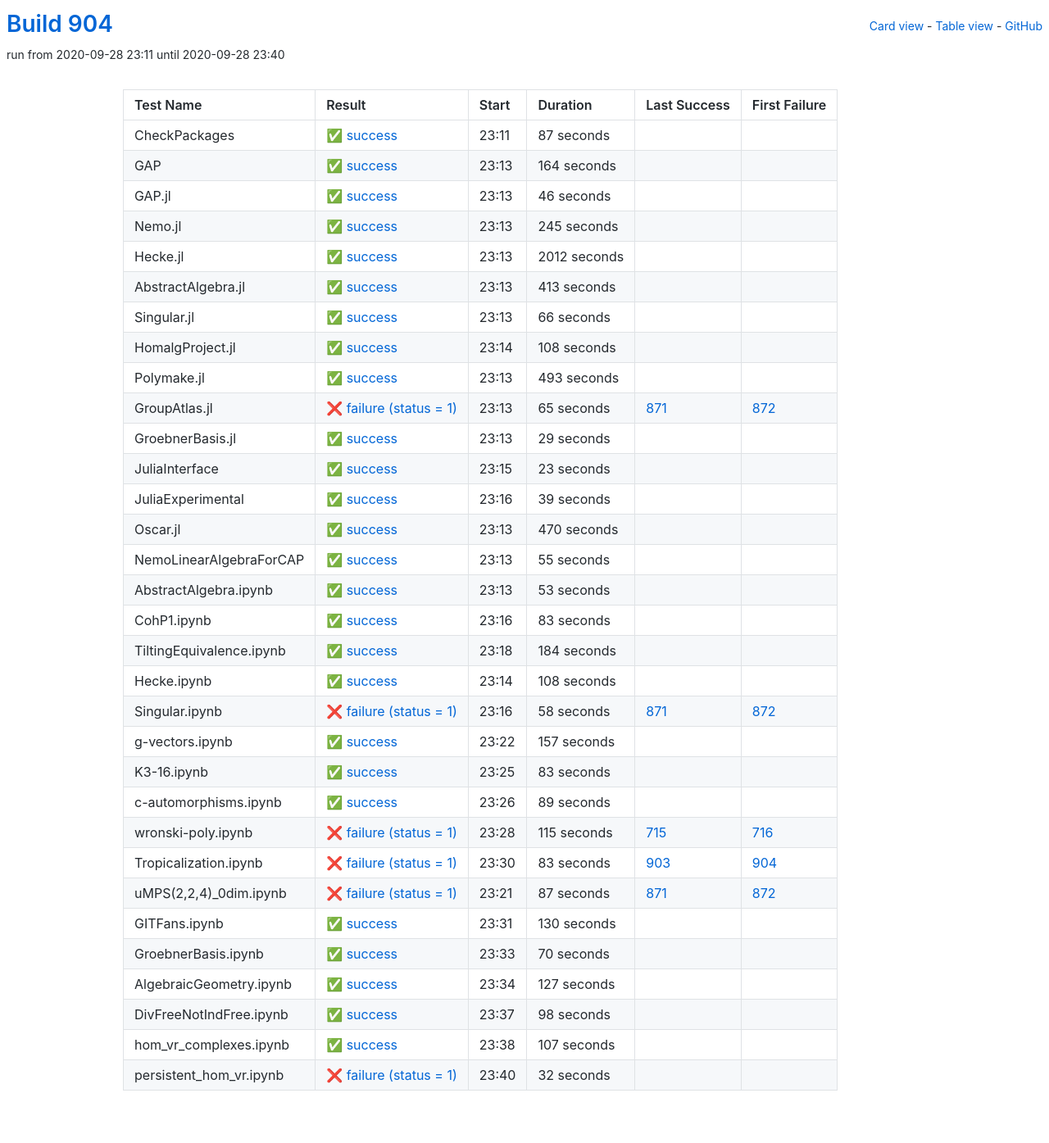
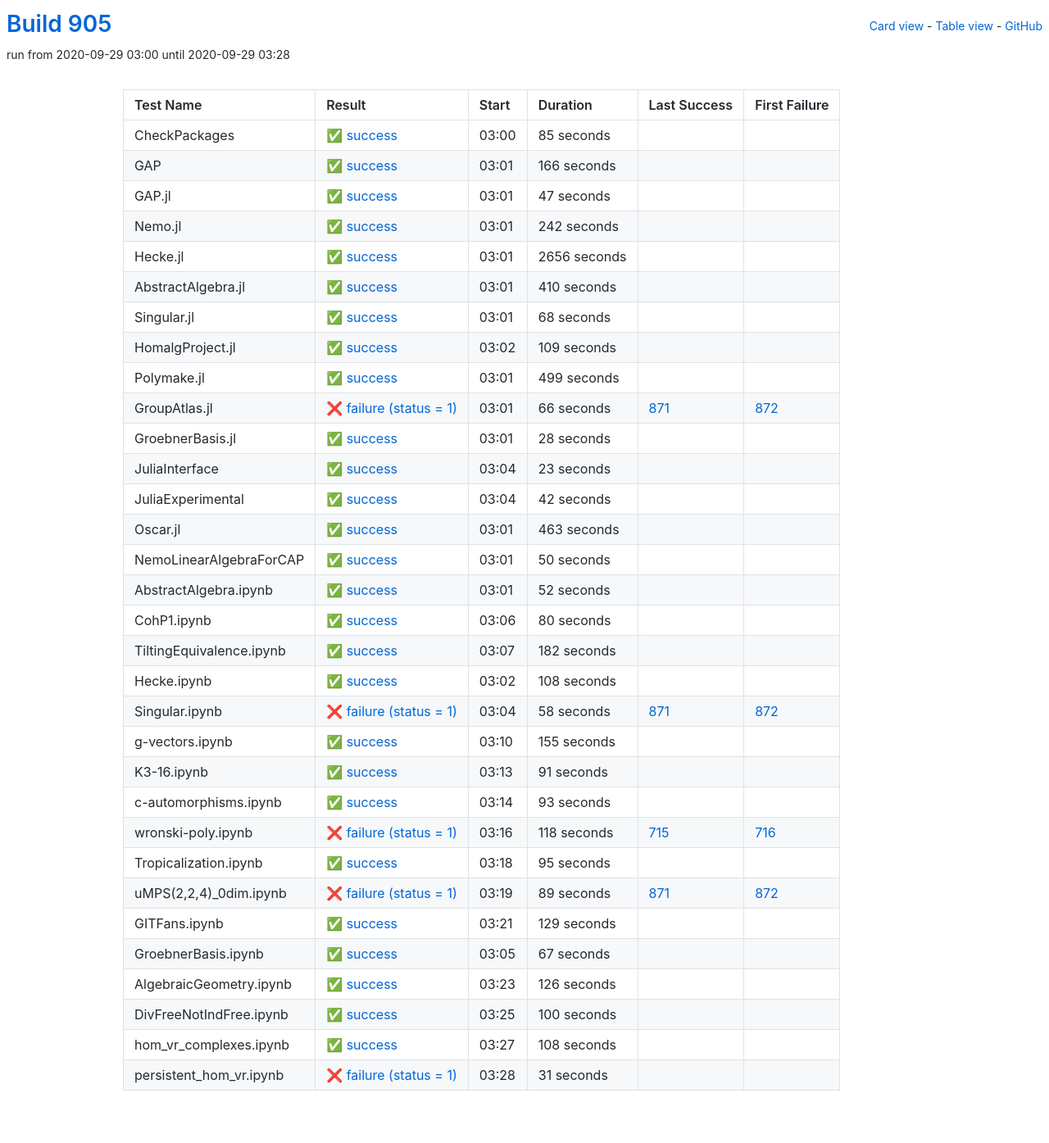
Before and after one commit to oscar-system/oscar-ci-status-stable, a Jekyll site: the page built from table.html, in a window 1280 px wide. Shown: the whole page at 82% size. Built offline with Jekyll 4.4.1, drawn with Linux system fonts in a browser that asks for light colours.

Commit message:
Build #905

```diff
--- a/_data/ci.yml
+++ b/_data/ci.yml
@@ -1,6 +1,6 @@
 ---
-build: 904
-build_url: https://oscarci.mathematik.uni-kl.de/job/oscar-stable/904/
+build: 905
+build_url: https://oscarci.mathematik.uni-kl.de/job/oscar-stable/905/
 job: oscar-stable
 organization: oscar-system
 repo: oscar-ci-status-stable
@@ -8,140 +8,140 @@ repourl: https://github.com/oscar-system/oscar-ci-status-stable
 tests:
 - name: CheckPackages
   id: checkpackages
-  log: https://oscarci.mathematik.uni-kl.de/job/oscar-stable/904/artifact/logs/build-904/CheckPackages.log
-  start: 2020-09-28 23:11
+  log: https://oscarci.mathematik.uni-kl.de/job/oscar-stable/905/artifact/logs/build-905/CheckPackages.log
+  start: 2020-09-29 03:00
   success: true
   exitcode: 0
   status: success
-  duration: 87
+  duration: 85
   last_success: false
   last_success_url:
   first_failure: false
   first_failure_url:
 - name: GAP
   id: gap
-  log: https://oscarci.mathematik.uni-kl.de/job/oscar-stable/904/artifact/logs/build-904/GAP.log
-  start: 2020-09-28 23:13
+  log: https://oscarci.mathematik.uni-kl.de/job/oscar-stable/905/artifact/logs/build-905/GAP.log
+  start: 2020-09-29 03:01
   success: true
   exitcode: 0
   status: success
-  duration: 164
+  duration: 166
   last_success: false
   last_success_url:
   first_failure: false
   first_failure_url:
 - name: GAP.jl
   id: gap-jl
-  log: https://oscarci.mathematik.uni-kl.de/job/oscar-stable/904/artifact/logs/build-904/GAP.jl.log
-  start: 2020-09-28 23:13
+  log: https://oscarci.mathematik.uni-kl.de/job/oscar-stable/905/artifact/logs/build-905/GAP.jl.log
+  start: 2020-09-29 03:01
   success: true
   exitcode: 0
   status: success
-  duration: 46
+  duration: 47
   last_success: false
   last_success_url:
   first_failure: false
   first_failure_url:
 - name: Nemo.jl
   id: nemo-jl
-  log: https://oscarci.mathematik.uni-kl.de/job/oscar-stable/904/artifact/logs/build-904/Nemo.jl.log
-  start: 2020-09-28 23:13
+  log: https://oscarci.mathematik.uni-kl.de/job/oscar-stable/905/artifact/logs/build-905/Nemo.jl.log
+  start: 2020-09-29 03:01
   success: true
   exitcode: 0
   status: success
-  duration: 245
+  duration: 242
   last_success: false
   last_success_url:
   first_failure: false
   first_failure_url:
 - name: Hecke.jl
   id: hecke-jl
-  log: https://oscarci.mathematik.uni-kl.de/job/oscar-stable/904/artifact/logs/build-904/Hecke.jl.log
-  start: 2020-09-28 23:13
+  log: https://oscarci.mathematik.uni-kl.de/job/oscar-stable/905/artifact/logs/build-905/Hecke.jl.log
+  start: 2020-09-29 03:01
   success: true
   exitcode: 0
   status: success
-  duration: 2012
+  duration: 2656
   last_success: false
   last_success_url:
   first_failure: false
   first_failure_url:
 - name: AbstractAlgebra.jl
   id: abstractalgebra-jl
-  log: https://oscarci.mathematik.uni-kl.de/job/oscar-stable/904/artifact/logs/build-904/AbstractAlgebra.jl.log
-  start: 2020-09-28 23:13
+  log: https://oscarci.mathematik.uni-kl.de/job/oscar-stable/905/artifact/logs/build-905/AbstractAlgebra.jl.log
+  start: 2020-09-29 03:01
   success: true
   exitcode: 0
   status: success
-  duration: 413
+  duration: 410
   last_success: false
   last_success_url:
   first_failure: false
   first_failure_url:
 - name: Singular.jl
   id: singular-jl
-  log: https://oscarci.mathematik.uni-kl.de/job/oscar-stable/904/artifact/logs/build-904/Singular.jl.log
-  start: 2020-09-28 23:13
+  log: https://oscarci.mathematik.uni-kl.de/job/oscar-stable/905/artifact/logs/build-905/Singular.jl.log
+  start: 2020-09-29 03:01
   success: true
   exitcode: 0
   status: success
-  duration: 66
+  duration: 68
   last_success: false
   last_success_url:
   first_failure: false
   first_failure_url:
 - name: HomalgProject.jl
   id: homalgproject-jl
-  log: https://oscarci.mathematik.uni-kl.de/job/oscar-stable/904/artifact/logs/build-904/HomalgProject.jl.log
-  start: 2020-09-28 23:14
+  log: https://oscarci.mathematik.uni-kl.de/job/oscar-stable/905/artifact/logs/build-905/HomalgProject.jl.log
+  start: 2020-09-29 03:02
   success: true
   exitcode: 0
   status: success
-  duration: 108
+  duration: 109
   last_success: false
   last_success_url:
   first_failure: false
   first_failure_url:
 - name: Polymake.jl
   id: polymake-jl
-  log: https://oscarci.mathematik.uni-kl.de/job/oscar-stable/904/artifact/logs/build-904/Polymake.jl.log
-  start: 2020-09-28 23:13
+  log: https://oscarci.mathematik.uni-kl.de/job/oscar-stable/905/artifact/logs/build-905/Polymake.jl.log
+  start: 2020-09-29 03:01
   success: true
   exitcode: 0
   status: success
-  duration: 493
+  duration: 499
   last_success: false
   last_success_url:
   first_failure: false
   first_failure_url:
 - name: GroupAtlas.jl
   id: groupatlas-jl
-  log: https://oscarci.mathematik.uni-kl.de/job/oscar-stable/904/artifact/logs/build-904/GroupAtlas.jl.log
-  start: 2020-09-28 23:13
+  log: https://oscarci.mathematik.uni-kl.de/job/oscar-stable/905/artifact/logs/build-905/GroupAtlas.jl.log
+  start: 2020-09-29 03:01
   success: false
   exitcode: 1
   status: failure
-  duration: 65
+  duration: 66
   last_success: 871
   last_success_url: https://oscarci.mathematik.uni-kl.de/job/oscar-stable/871/
   first_failure: 872
   first_failure_url: https://oscarci.mathematik.uni-kl.de/job/oscar-stable/872/
 - name: GroebnerBasis.jl
   id: groebnerbasis-jl
-  log: https://oscarci.mathematik.uni-kl.de/job/oscar-stable/904/artifact/logs/build-904/GroebnerBasis.jl.log
-  start: 2020-09-28 23:13
+  log: https://oscarci.mathematik.uni-kl.de/job/oscar-stable/905/artifact/logs/build-905/GroebnerBasis.jl.log
+  start: 2020-09-29 03:01
   success: true
   exitcode: 0
   status: success
-  duration: 29
+  duration: 28
   last_success: false
   last_success_url:
   first_failure: false
   first_failure_url:
 - name: JuliaInterface
   id: juliainterface
-  log: https://oscarci.mathematik.uni-kl.de/job/oscar-stable/904/artifact/logs/build-904/JuliaInterface.log
-  start: 2020-09-28 23:15
+  log: https://oscarci.mathematik.uni-kl.de/job/oscar-stable/905/artifact/logs/build-905/JuliaInterface.log
+  start: 2020-09-29 03:04
   success: true
   exitcode: 0
   status: success
@@ -152,80 +152,80 @@ tests:
   first_failure_url:
 - name: JuliaExperimental
   id: juliaexperimental
-  log: https://oscarci.mathematik.uni-kl.de/job/oscar-stable/904/artifact/logs/build-904/JuliaExperimental.log
-  start: 2020-09-28 23:16
+  log: https://oscarci.mathematik.uni-kl.de/job/oscar-stable/905/artifact/logs/build-905/JuliaExperimental.log
+  start: 2020-09-29 03:04
   success: true
   exitcode: 0
   status: success
-  duration: 39
+  duration: 42
   last_success: false
   last_success_url:
   first_failure: false
   first_failure_url:
 - name: Oscar.jl
   id: oscar-jl
-  log: https://oscarci.mathematik.uni-kl.de/job/oscar-stable/904/artifact/logs/build-904/Oscar.jl.log
-  start: 2020-09-28 23:13
+  log: https://oscarci.mathematik.uni-kl.de/job/oscar-stable/905/artifact/logs/build-905/Oscar.jl.log
+  start: 2020-09-29 03:01
   success: true
   exitcode: 0
   status: success
-  duration: 470
+  duration: 463
   last_success: false
   last_success_url:
   first_failure: false
   first_failure_url:
 - name: NemoLinearAlgebraForCAP
   id: nemolinearalgebraforcap
-  log: https://oscarci.mathematik.uni-kl.de/job/oscar-stable/904/artifact/logs/build-904/NemoLinearAlgebraForCAP.log
-  start: 2020-09-28 23:13
+  log: https://oscarci.mathematik.uni-kl.de/job/oscar-stable/905/artifact/logs/build-905/NemoLinearAlgebraForCAP.log
+  start: 2020-09-29 03:01
   success: true
   exitcode: 0
   status: success
-  duration: 55
+  duration: 50
   last_success: false
   last_success_url:
   first_failure: false
   first_failure_url:
 - name: AbstractAlgebra.ipynb
   id: abstractalgebra-ipynb
-  log: https://oscarci.mathematik.uni-kl.de/job/oscar-stable/904/artifact/logs/build-904/AbstractAlgebra.ipynb.log
-  start: 2020-09-28 23:13
+  log: https://oscarci.mathematik.uni-kl.de/job/oscar-stable/905/artifact/logs/build-905/AbstractAlgebra.ipynb.log
+  start: 2020-09-29 03:01
   success: true
   exitcode: 0
   status: success
-  duration: 53
+  duration: 52
   last_success: false
   last_success_url:
   first_failure: false
   first_failure_url:
 - name: CohP1.ipynb
   id: cohp1-ipynb
-  log: https://oscarci.mathematik.uni-kl.de/job/oscar-stable/904/artifact/logs/build-904/CohP1.ipynb.log
-  start: 2020-09-28 23:16
+  log: https://oscarci.mathematik.uni-kl.de/job/oscar-stable/905/artifact/logs/build-905/CohP1.ipynb.log
+  start: 2020-09-29 03:06
   success: true
   exitcode: 0
   status: success
-  duration: 83
+  duration: 80
   last_success: false
   last_success_url:
   first_failure: false
   first_failure_url:
 - name: TiltingEquivalence.ipynb
   id: tiltingequivalence-ipynb
-  log: https://oscarci.mathematik.uni-kl.de/job/oscar-stable/904/artifact/logs/build-904/TiltingEquivalence.ipynb.log
-  start: 2020-09-28 23:18
+  log: https://oscarci.mathematik.uni-kl.de/job/oscar-stable/905/artifact/logs/build-905/TiltingEquivalence.ipynb.log
+  start: 2020-09-29 03:07
   success: true
   exitcode: 0
   status: success
-  duration: 184
+  duration: 182
   last_success: false
   last_success_url:
   first_failure: false
   first_failure_url:
 - name: Hecke.ipynb
   id: hecke-ipynb
-  log: https://oscarci.mathematik.uni-kl.de/job/oscar-stable/904/artifact/logs/build-904/Hecke.ipynb.log
-  start: 2020-09-28 23:14
+  log: https://oscarci.mathematik.uni-kl.de/job/oscar-stable/905/artifact/logs/build-905/Hecke.ipynb.log
+  start: 2020-09-29 03:02
   success: true
   exitcode: 0
   status: success
@@ -236,8 +236,8 @@ tests:
   first_failure_url:
 - name: Singular.ipynb
   id: singular-ipynb
-  log: https://oscarci.mathematik.uni-kl.de/job/oscar-stable/904/artifact/logs/build-904/Singular.ipynb.log
-  start: 2020-09-28 23:16
+  log: https://oscarci.mathematik.uni-kl.de/job/oscar-stable/905/artifact/logs/build-905/Singular.ipynb.log
+  start: 2020-09-29 03:04
   success: false
   exitcode: 1
   status: failure
@@ -248,144 +248,144 @@ tests:
   first_failure_url: https://oscarci.mathematik.uni-kl.de/job/oscar-stable/872/
 - name: g-vectors.ipynb
   id: g-vectors-ipynb
-  log: https://oscarci.mathematik.uni-kl.de/job/oscar-stable/904/artifact/logs/build-904/g-vectors.ipynb.log
-  start: 2020-09-28 23:22
+  log: https://oscarci.mathematik.uni-kl.de/job/oscar-stable/905/artifact/logs/build-905/g-vectors.ipynb.log
+  start: 2020-09-29 03:10
   success: true
   exitcode: 0
   status: success
-  duration: 157
+  duration: 155
   last_success: false
   last_success_url:
   first_failure: false
   first_failure_url:
 - name: K3-16.ipynb
   id: k3-16-ipynb
-  log: https://oscarci.mathematik.uni-kl.de/job/oscar-stable/904/artifact/logs/build-904/K3-16.ipynb.log
-  start: 2020-09-28 23:25
+  log: https://oscarci.mathematik.uni-kl.de/job/oscar-stable/905/artifact/logs/build-905/K3-16.ipynb.log
+  start: 2020-09-29 03:13
   success: true
   exitcode: 0
   status: success
-  duration: 83
+  duration: 91
   last_success: false
   last_success_url:
   first_failure: false
   first_failure_url:
 - name: c-automorphisms.ipynb
   id: c-automorphisms-ipynb
-  log: https://oscarci.mathematik.uni-kl.de/job/oscar-stable/904/artifact/logs/build-904/c-automorphisms.ipynb.log
-  start: 2020-09-28 23:26
+  log: https://oscarci.mathematik.uni-kl.de/job/oscar-stable/905/artifact/logs/build-905/c-automorphisms.ipynb.log
+  start: 2020-09-29 03:14
   success: true
   exitcode: 0
   status: success
-  duration: 89
+  duration: 93
   last_success: false
   last_success_url:
   first_failure: false
   first_failure_url:
 - name: wronski-poly.ipynb
   id: wronski-poly-ipynb
-  log: https://oscarci.mathematik.uni-kl.de/job/oscar-stable/904/artifact/logs/build-904/wronski-poly.ipynb.log
-  start: 2020-09-28 23:28
+  log: https://oscarci.mathematik.uni-kl.de/job/oscar-stable/905/artifact/logs/build-905/wronski-poly.ipynb.log
+  start: 2020-09-29 03:16
   success: false
   exitcode: 1
   status: failure
-  duration: 115
+  duration: 118
   last_success: 715
   last_success_url: https://oscarci.mathematik.uni-kl.de/job/oscar-stable/715/
   first_failure: 716
   first_failure_url: https://oscarci.mathematik.uni-kl.de/job/oscar-stable/716/
 - name: Tropicalization.ipynb
   id: tropicalization-ipynb
-  log: https://oscarci.mathematik.uni-kl.de/job/oscar-stable/904/artifact/logs/build-904/Tropicalization.ipynb.log
-  start: 2020-09-28 23:30
+  log: https://oscarci.mathematik.uni-kl.de/job/oscar-stable/905/artifact/logs/build-905/Tropicalization.ipynb.log
+  start: 2020-09-29 03:18
+  success: true
+  exitcode: 0
+  status: success
+  duration: 95
+  last_success: false
+  last_success_url:
+  first_failure: false
+  first_failure_url:
+- name: uMPS(2,2,4)_0dim.ipynb
+  id: umps-2-2-4-0dim-ipynb
+  log: https://oscarci.mathematik.uni-kl.de/job/oscar-stable/905/artifact/logs/build-905/uMPS-2-2-4-_0dim.ipynb.log
+  start: 2020-09-29 03:19
   success: false
   exitcode: 1
   status: failure
-  duration: 83
-  last_success: 903
-  last_success_url: https://oscarci.mathematik.uni-kl.de/job/oscar-stable/903/
-  first_failure: 904
-  first_failure_url: https://oscarci.mathematik.uni-kl.de/job/oscar-stable/904/
-- name: uMPS(2,2,4)_0dim.ipynb
-  id: umps-2-2-4-0dim-ipynb
-  log: https://oscarci.mathematik.uni-kl.de/job/oscar-stable/904/artifact/logs/build-904/uMPS-2-2-4-_0dim.ipynb.log
-  start: 2020-09-28 23:21
-  success: false
-  exitcode: 1
-  status: failure
-  duration: 87
+  duration: 89
   last_success: 871
   last_success_url: https://oscarci.mathematik.uni-kl.de/job/oscar-stable/871/
   first_failure: 872
   first_failure_url: https://oscarci.mathematik.uni-kl.de/job/oscar-stable/872/
 - name: GITFans.ipynb
   id: gitfans-ipynb
-  log: https://oscarci.mathematik.uni-kl.de/job/oscar-stable/904/artifact/logs/build-904/GITFans.ipynb.log
-  start: 2020-09-28 23:31
+  log: https://oscarci.mathematik.uni-kl.de/job/oscar-stable/905/artifact/logs/build-905/GITFans.ipynb.log
+  start: 2020-09-29 03:21
   success: true
   exitcode: 0
   status: success
-  duration: 130
+  duration: 129
   last_success: false
   last_success_url:
   first_failure: false
   first_failure_url:
 - name: GroebnerBasis.ipynb
   id: groebnerbasis-ipynb
-  log: https://oscarci.mathematik.uni-kl.de/job/oscar-stable/904/artifact/logs/build-904/GroebnerBasis.ipynb.log
-  start: 2020-09-28 23:33
+  log: https://oscarci.mathematik.uni-kl.de/job/oscar-stable/905/artifact/logs/build-905/GroebnerBasis.ipynb.log
+  start: 2020-09-29 03:05
   success: true
   exitcode: 0
   status: success
-  duration: 70
+  duration: 67
   last_success: false
   last_success_url:
   first_failure: false
   first_failure_url:
 - name: AlgebraicGeometry.ipynb
   id: algebraicgeometry-ipynb
-  log: https://oscarci.mathematik.uni-kl.de/job/oscar-stable/904/artifact/logs/build-904/AlgebraicGeometry.ipynb.log
-  start: 2020-09-28 23:34
+  log: https://oscarci.mathematik.uni-kl.de/job/oscar-stable/905/artifact/logs/build-905/AlgebraicGeometry.ipynb.log
+  start: 2020-09-29 03:23
   success: true
   exitcode: 0
   status: success
-  duration: 127
+  duration: 126
   last_success: false
   last_success_url:
   first_failure: false
   first_failure_url:
 - name: DivFreeNotIndFree.ipynb
   id: divfreenotindfree-ipynb
-  log: https://oscarci.mathematik.uni-kl.de/job/oscar-stable/904/artifact/logs/build-904/DivFreeNotIndFree.ipynb.log
-  start: 2020-09-28 23:37
+  log: https://oscarci.mathematik.uni-kl.de/job/oscar-stable/905/artifact/logs/build-905/DivFreeNotIndFree.ipynb.log
+  start: 2020-09-29 03:25
   success: true
   exitcode: 0
   status: success
-  duration: 98
+  duration: 100
   last_success: false
   last_success_url:
   first_failure: false
   first_failure_url:
 - name: hom_vr_complexes.ipynb
   id: hom-vr-complexes-ipynb
-  log: https://oscarci.mathematik.uni-kl.de/job/oscar-stable/904/artifact/logs/build-904/hom_vr_complexes.ipynb.log
-  start: 2020-09-28 23:38
+  log: https://oscarci.mathematik.uni-kl.de/job/oscar-stable/905/artifact/logs/build-905/hom_vr_complexes.ipynb.log
+  start: 2020-09-29 03:27
   success: true
   exitcode: 0
   status: success
-  duration: 107
+  duration: 108
   last_success: false
   last_success_url:
   first_failure: false
   first_failure_url:
 - name: persistent_hom_vr.ipynb
   id: persistent-hom-vr-ipynb
-  log: https://oscarci.mathematik.uni-kl.de/job/oscar-stable/904/artifact/logs/build-904/persistent_hom_vr.ipynb.log
-  start: 2020-09-28 23:40
+  log: https://oscarci.mathematik.uni-kl.de/job/oscar-stable/905/artifact/logs/build-905/persistent_hom_vr.ipynb.log
+  start: 2020-09-29 03:28
   success: false
   exitcode: 1
   status: failure
-  duration: 32
+  duration: 31
   last_success: false
   last_success_url:
   first_failure: false
```
Also changed, not shown: README.md.
